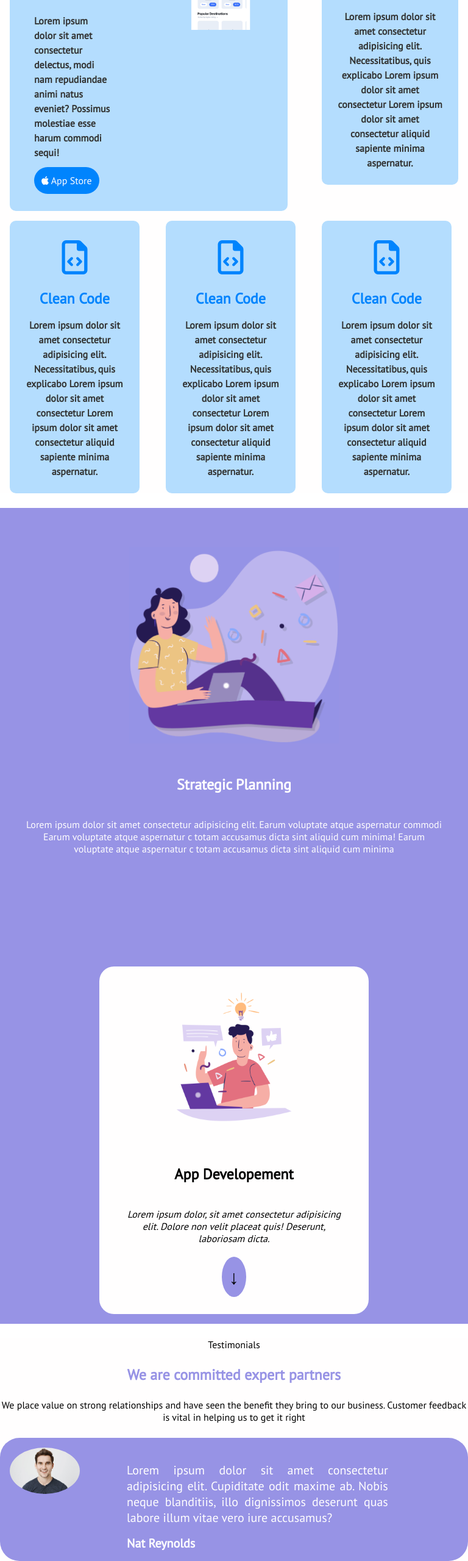
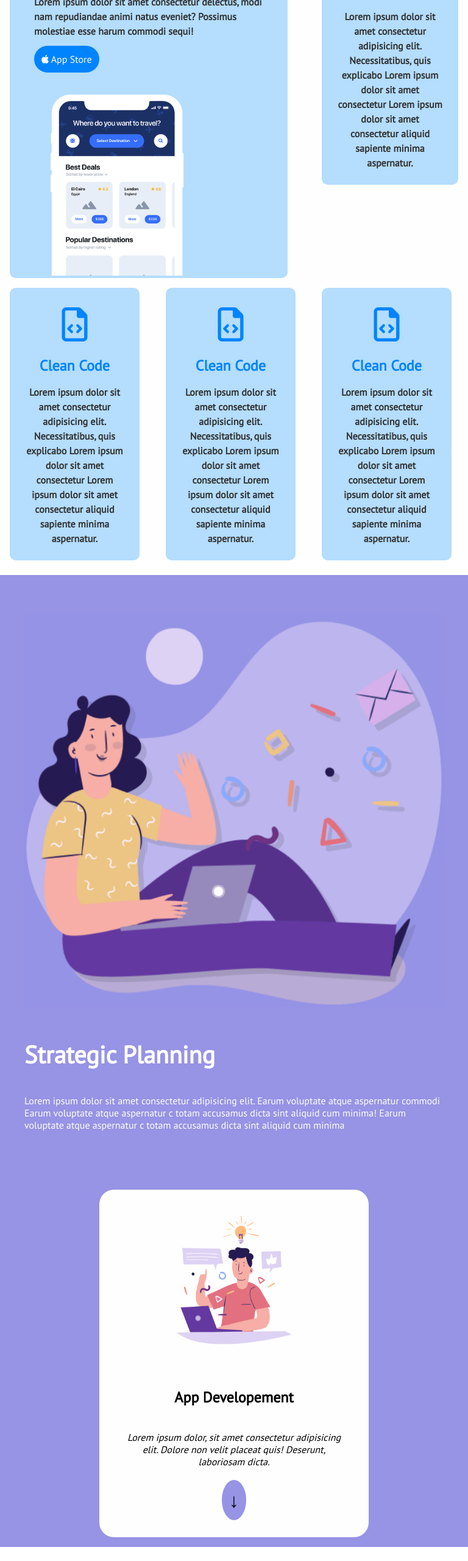
Before and after one commit to Andrearusso94/htmlcss-responsive-layout, a plain HTML site: page index.html in a window 768 px wide. Shown: the part 240-2800 px from the top of the page at 61% size. Drawn offline with Linux system fonts and the light colour scheme.

Commit message:
complete query tablet and end query general

```diff
--- a/assets/style.css
+++ b/assets/style.css
@@ -434,7 +434,7 @@ footer{
     .container{
      width: 100%;
     }
-    header .main_menu{
+    header .mobile_nav{
         display: none;
     }
 
@@ -443,9 +443,21 @@ footer{
 
   @media screen and (max-width: 768px ){
      .container{
-         width: 80%;
+         width: 100%;
 
      }
+     .primary{
+        display: block;
+     }
+     .application{
+        width: 100%;
+     }
+     .images{
+        width: 100%;
+        margin:0;
+        padding:0;
+     }
+
      .lg_mob_8{
         width: calc(100%/12 * 12);
         flex-wrap: wrap;
@@ -456,7 +468,44 @@ footer{
         width: calc(100% /12 * 6);
 
      }
+
+     .strategic img {
+        /* width: 50%; */
+        width: 100%;
+        margin: 1.5rem 0;
     }
+    .strategic  p{
+        text-align: left;
+    }
+    .strategic h2 {
+        font-size: 2.5rem;
+        text-align: left;
+    }
+    .app_development{
+        margin-top: 0;
+    }
+
+    .avatar img{
+        width: 100%;
+        margin:2.5rem 1rem;
+    }
+
+    .presentation{
+        margin-left: 1rem;
+        width: 100%;
+    }
+
+    .i_about{
+        width: 100%;
+        margin-top: 2.5rem;
+    }
+    .i_about img{
+        width: 100%;
+    }
+    .action p{
+        text-align: center;
+    }
+ }
     @media all and (min-width: 480px) and (max-width: 768px) {
          header .main_menu{
             display: none;
@@ -492,6 +541,8 @@ footer{
      .card_primary{
         width: 80%;
         margin: auto;
+
+
      }
 
      .primary{
```
